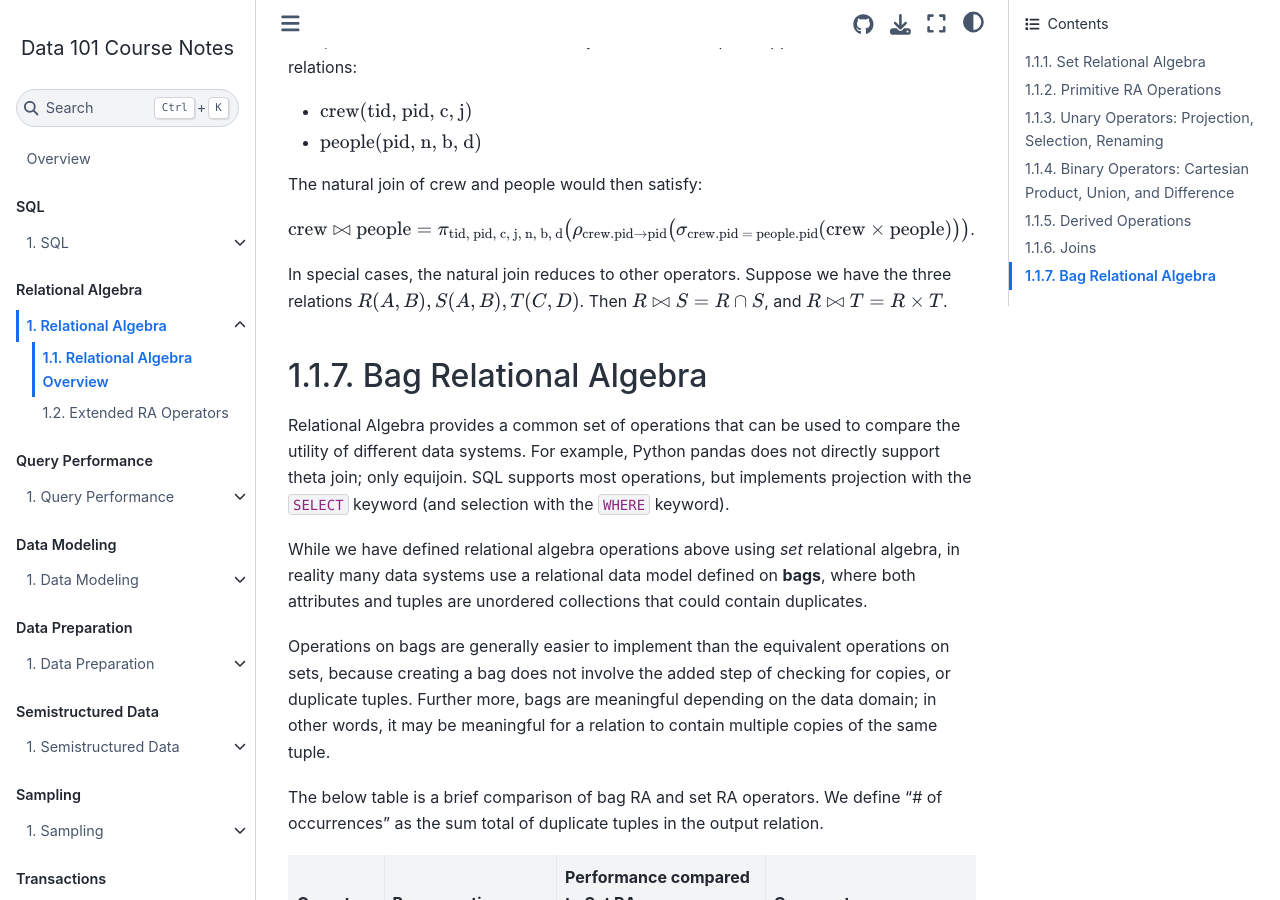
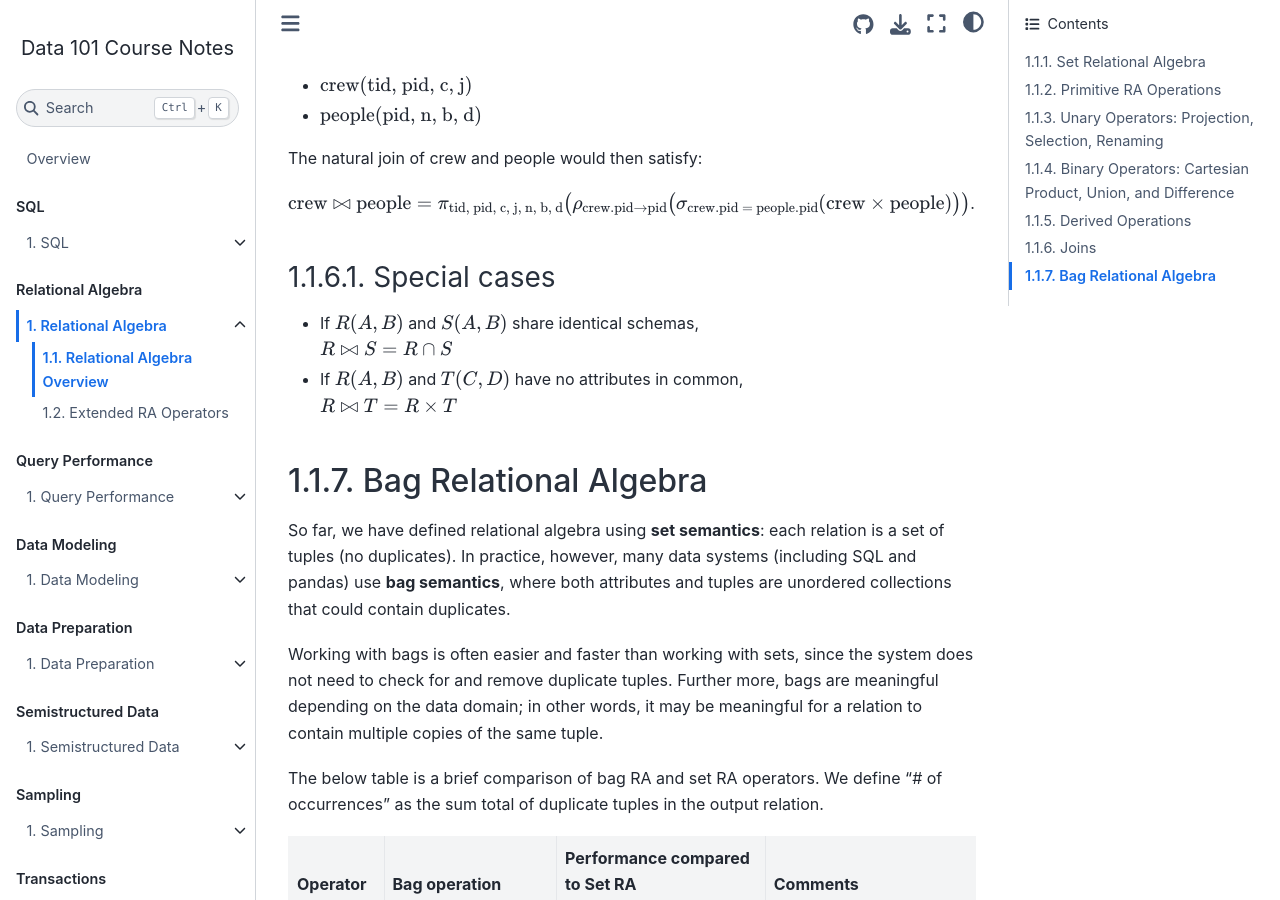
Before and after one commit to cal-data-eng/notes, a Jupyter Book: the page built from 2-relational_algebra/primitives.md, in a window 1280 px wide and 900 px high, scrolled down 4582 px. Built offline with Jupyter Book 1.0.4 settings and Sphinx 7.4.7 and the Sphinx Book theme 1.1.4, drawn with Linux system fonts in a browser that asks for light colours; some of the changed text lies outside the part shown.

Commit message:
updated relational algebra primitives

````diff
--- a/2-relational_algebra/primitives.md
+++ b/2-relational_algebra/primitives.md
@@ -13,12 +13,12 @@
 
 The relational algebra theory was popularized by Edgar F. Codd's 1970 work \[1] in defining the relational model, which formed the theoretical basis for relational databases and informed the concurrent development of relational database management systems (rDBMSes).
 
-We will introduce relational algebra in the context of **set** relational algebra (set RA). This means we assume that each relation has a **set** of attributes (unordered, no duplicates) and an unordered **set** of tuples (unordered, no duplicates).
+We introduce relational algebra in the context of set relational algebra (set RA). In this setting, a relation has a **set of attribute names** (unordered, no duplicates) and its instances are sets of tuples (unordered, no duplicates).
 At the conclusion of this chapter, we extend our discussion to **bag** RA and why operations on bags are generally preferred in rDBMSes.
 
 ## Primitive RA Operations
 
-Relational algebra (RA) has six primitive operators, upon which all other complex operators are formed:
+In classical set relational algebra, there are six primitive operators from which all other operators can be derived:
 
 1. Projection
 1. Selection
@@ -39,7 +39,7 @@
 
 1. **Selection**, $\sigma_C(R)$.
 
-    The selection operator outputs a relation that contains the tuples of input relation $R$ that satisfy the row condition $C$. The row condition is defined to contain attributes with boolean expressions: $=$, $>$, $<$, $!=$, AND ($\wedge$), OR ($\vee$), NOT ($!$), etc. Because selection is a row filter, the input and output schema share the same schema, with set of attributes $\{B_1, \dots, B_m\}$.
+    The selection operator outputs a relation that contains the tuples of input relation $R$ that satisfy a predicate $C$. The predicate is defined to contain attributes with boolean expressions: $=$, $>$, $<$, $!=$, AND ($\wedge$), OR ($\vee$), NOT ($!$), etc. Because selection is a row filter, the input and output schema share the same schema, with set of attributes $\{B_1, \dots, B_m\}$.
 
 1. **Renaming**, $\rho_{S(A_1, \dots, A_m)}(R)$, equivalently $\rho_{S(B_{i_1}\rightarrow A_1, \dots, B_{i_n} \rightarrow A_n)}(R)$.
 
@@ -59,7 +59,7 @@
 
 1. $\pi_{title\_id, primary\_title}(titles)$ outputs a relation with tuples of `titles` that are restricted to the attributes `title_id` and `primary_title`. In other words, we "drop" the other attributes `type` and `runtime_minutes`.
 
-2. $\sigma_{born > 1980}(people)$ outputs a relation with tuples of `people` that satisfy the condition where `born > 1980`.
+2. $\sigma_{born > 1980}(people)$ outputs a relation with tuples of `people` that satisfy the predicate `born > 1980`.
 
 3. $\rho_{persons(person\_id, name, birth, death)}(people)$ outputs a relation named `persons` that has the tuples of `people` but renames attributes `born` and `died` to `birth` and `death`, respectively, and keeps `person_id` and `name` unchanged.
 
@@ -91,7 +91,7 @@
 
 1. **Difference**, $R_1 - R_2$.
 
-    The difference operator outputs a relation that has the set difference of rows in $R_1$ and $R_2$. In other words, $R_1 - R_2$ contains one of every tuple that is in $R_1$ but not in $R_2$ and is the empty relation if no such tuples exist. As with unions, the input relations and output relation must share the same schema.
+    The difference operator outputs a relation that has the set difference of rows in $R_1$ and $R_2$. In other words, $R_1 - R_2$ contains one of every tuple that is in $R_1$ but not in $R_2$. If no tuples are unique to $R_1$, the result is the empty relation. As with unions, the input relations and output relation must share the same schema.
 
 ```{note}
 Remember, relational algebra describes precise operations on relations, not tables in a database. While the SQL Standard (and consequently most DBMSs) are designed to conform to these rules and expectations, sometimes specific implementations (like PostgreSQL) will bend the rules of relational algebra for practical purposes. As an example, see the [Postgres docs on UNION](https://www.postgresql.org/docs/current/typeconv-union-case.html).
@@ -134,15 +134,22 @@
 
 $\text{crew} \bowtie \text{people} = \pi_{\text{tid, pid, c, j, n, b, d}}\bigl(\rho_{\text{crew.pid} \rightarrow \text{pid}} \bigl( \sigma_{\text{crew.pid = people.pid}} (\text{crew} \times \text{people}) \bigr) \bigr)$.
 
-In special cases, the natural join reduces to other operators. Suppose we have the three relations $R(A, B), S(A, B), T(C, D)$. Then $R \bowtie S = R \cap S$, and $R \bowtie T = R \times T$.
+### Special cases
+- If $R(A,B)$ and $S(A,B)$ share identical schemas,
+  $
+  R \bowtie S = R \cap S
+  $
+
+- If $R(A,B)$ and $T(C,D)$ have no attributes in common,
+  $
+  R \bowtie T = R \times T
+  $
 
 ## Bag Relational Algebra
 
-Relational Algebra provides a common set of operations that can be used to compare the utility of different data systems. For example, Python pandas does not directly support theta join; only equijoin. SQL supports most operations, but implements projection with the `SELECT` keyword (and selection with the `WHERE` keyword).
+So far, we have defined relational algebra using **set semantics**: each relation is a set of tuples (no duplicates). In practice, however, many data systems (including SQL and pandas) use **bag semantics**, where both attributes and tuples are unordered collections that could contain duplicates.
 
-While we have defined relational algebra operations above using *set* relational algebra, in reality many data systems use a relational data model defined on **bags**, where both attributes and tuples are unordered collections that could contain duplicates.
-
-Operations on bags are generally easier to implement than the equivalent operations on sets, because creating a bag does not involve the added step of checking for copies, or duplicate tuples. Further more, bags are meaningful depending on the data domain; in other words, it may be meaningful for a relation to contain multiple copies of the same tuple.
+Working with bags is often easier and faster than working with sets, since the system does not need to check for and remove duplicate tuples.   Further more, bags are meaningful depending on the data domain; in other words, it may be meaningful for a relation to contain multiple copies of the same tuple.
 
 The below table is a brief comparison of bag RA and set RA operators. We define "# of occurrences" as the sum total of duplicate tuples in the output relation.
 
````
Also changed, not shown: other parts of 2-relational_algebra/primitives.md (+4 -4 lines).
